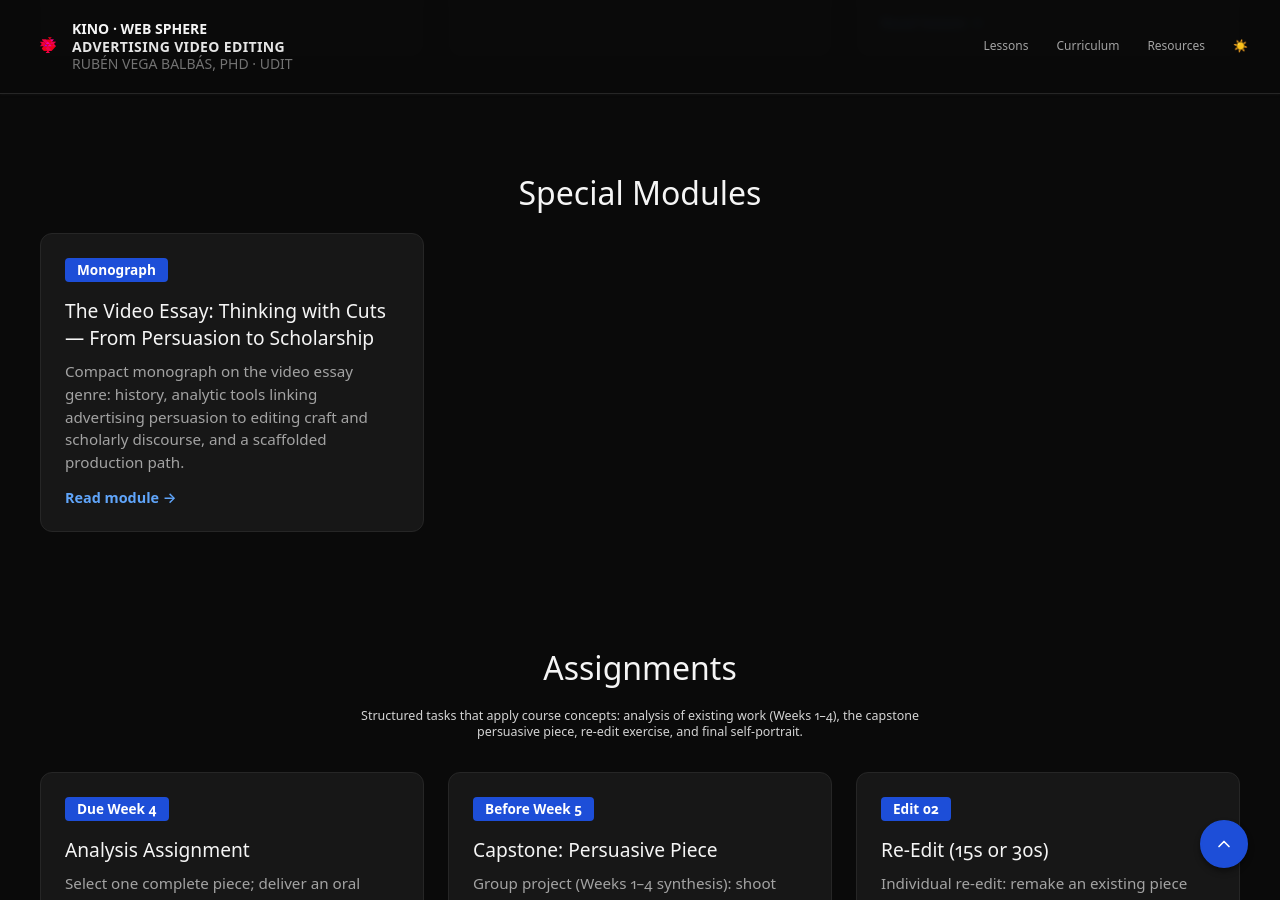
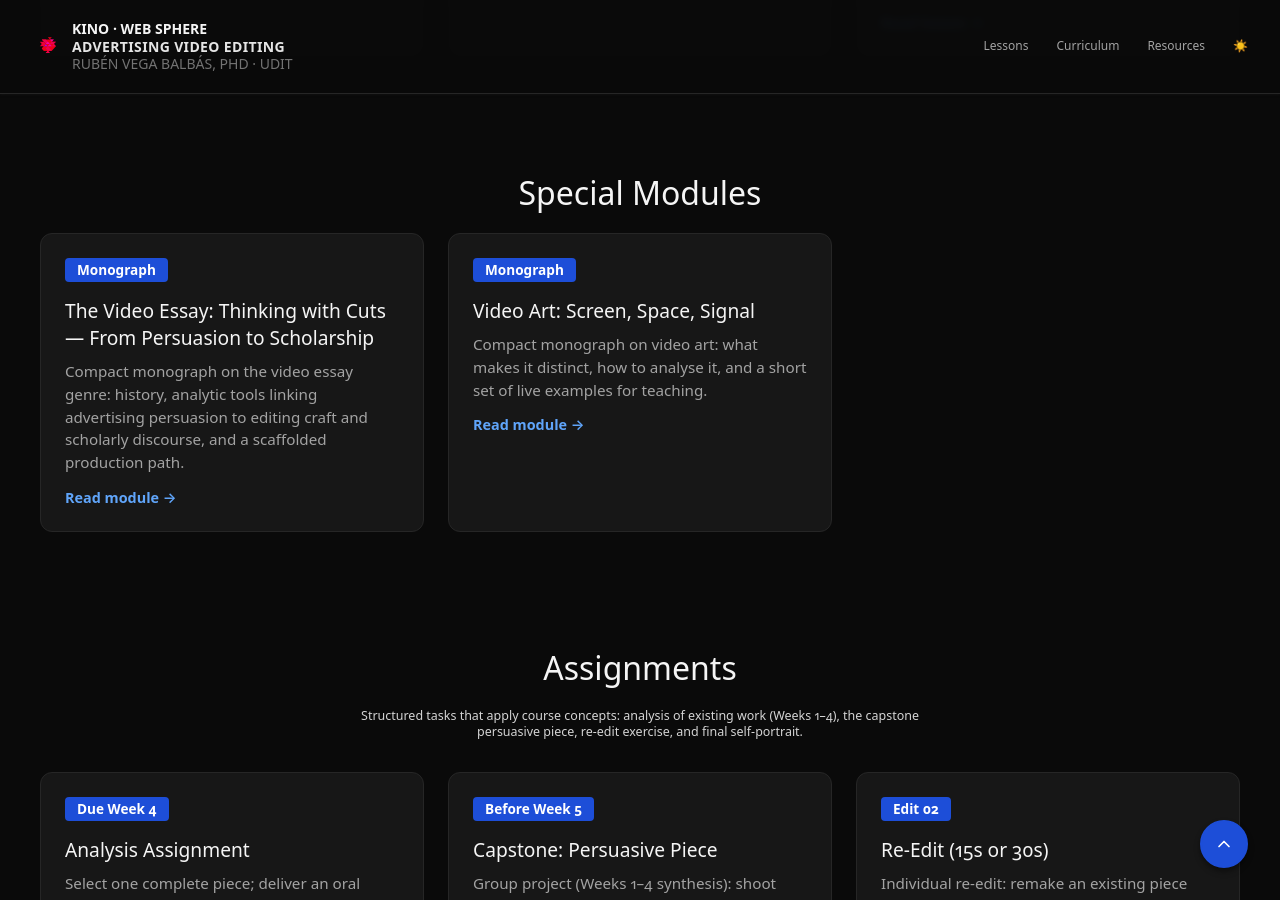
Before and after one commit to ruvebal/advertising-video_editing-udit, a Jekyll site: the page built from docs/index.html, in a window 1280 px wide and 900 px high, scrolled down 2784 px. Built offline with Jekyll 4.4.1, drawn with Linux system fonts in a browser that asks for light colours; part of the change alters nothing that is shown.

Commit message:
feat: add new monograph on video art, detailing its distinct characteristics, analysis toolkit, and live examples for teaching; update video essay monograph to link to the new resource

```diff
--- /dev/null
+++ b/docs/_prompts/video-art-monograph.md
@@ -0,0 +1,238 @@
+---
+layout: lesson
+title: 'Video Art: Screen, Space, Signal'
+week: null
+description: 'Compact monograph on video art: what makes it distinct, how to analyse it, and a short set of live examples for teaching.'
+permalink: /prompts/video-art-monograph/
+prev_week:
+ number: null
+ title: 'The Video Essay: Thinking with Cuts'
+ url: /prompts/video-essay-monograph/
+next_week:
+ number: null
+ title: ''
+ url: null
+---
+
+# Video Art: Screen, Space, Signal
+
+<figure class="quote">
+<blockquote>
+Video art is not only something you watch. It is something that organizes time, space, bodies, and attention.
+</blockquote>
+<figcaption>
+&mdash; Seminar synthesis
+</figcaption>
+</figure>
+
+This monograph gives students a short working definition of **video art**, a compact genealogy, a basic analysis toolkit, and a set of **live examples** that can be screened or assigned quickly.
+
+---
+
+## 1. What Makes Video Art Distinct?
+
+Video art is not simply cinema moved into a museum. It is a **time-based art form** that treats moving images as material: **signal, feedback, loop, monitor, projection, installation, and viewer position**.
+
+Three useful distinctions:
+
+- **Film** often privileges narrative and fixed spectatorship.
+- **Television** privileges broadcast flow and mass address.
+- **Video art** often privileges experiment, spatial display, repetition, embodiment, and critical use of the screen itself.
+
+In teaching terms, students should ask not only **What does it show?** but also:
+
+- Where is the screen?
+- How long does the loop run?
+- Is the viewer seated, passing, surrounded, or reflected?
+- Does the work behave like a document, a performance, an installation, an essay, or a sabotage of media language?
+
+---
+
+## 2. Fast Genealogy
+
+Use this compact sequence in class:
+
+1. **Television as object**: artists begin by treating TV as image, machine, and ideology.
+2. **Video as language**: editing, feedback, playback, and signal become expressive tools.
+3. **Performance and identity**: the camera becomes a mirror, witness, and political surface.
+4. **Installation and environment**: video leaves the single monitor and occupies architectural space.
+5. **Networked image culture**: video art expands into archives, public screens, online circulation, and post-internet conditions.
+
+This makes video art a strong bridge topic between **experimental cinema**, **performance**, **feminist media critique**, **installation**, and **digital culture**.
+
+---
+
+## 3. How to Read a Video Artwork
+
+Keep analysis simple and repeatable. Ask students to track five things:
+
+| Lens               | Key question                                                                   |
+| ------------------ | ------------------------------------------------------------------------------ |
+| **Screen**         | Is the screen a window, a mirror, a monitor, or an object?                     |
+| **Body**           | What does the work do with gesture, identity, performance, or the gaze?        |
+| **Space**          | Is this meant for a single channel, a room, a loop, or an installation?        |
+| **Time**           | Does it build through duration, repetition, interruption, slowness, or rhythm? |
+| **Media critique** | Does it reuse, parody, appropriate, or expose mass-media language?             |
+
+Short rule for students: **description first, interpretation second**.
+Example: "The clip repeats the transformation three times" before "The work criticizes television femininity."
+
+---
+
+## 4. Live Examples for Class
+
+Start with these. They are the most useful public-facing examples from the attached monograph because they are reachable online and easy to discuss in class.
+
+### 1. Nam June Paik - _Paik's Video Study_ (ongoing archive)
+
+**Why use it:** Best entry point for the idea of video as archive, experiment, and artist-built media language.
+**Use in class:** Ask students to build a 3-work mini-playlist and explain the order.
+**Live link:** [Paik's Video Study](https://njpart.ggcf.kr/pages/njpvideo)
+
+### 2. Martha Rosler - _Semiotics of the Kitchen_ (1975, excerpt)
+
+**Why use it:** Clean, direct example of parody, feminist critique, gesture, and television format sabotage.
+**Use in class:** Perfect for a first close reading of body, props, framing, and repetition.
+**Live link:** [MoMA excerpt](https://www.moma.org/multimedia/embed/video/122/800)
+
+### 3. Joan Jonas - _Layers of Time_ (2016) + _Vertical Roll_ (1972)
+
+**Why use it:** Excellent bridge between performance, feedback, glitch, and feminist video history.
+**Use in class:** Show the interview first, then compare it with a clip/documentation of _Vertical Roll_.
+**Live links:** [Joan Jonas: Layers of Time](https://vimeo.com/161898589) and [Vertical Roll clip](https://www.dailymotion.com/video/x9crft6)
+
+### 4. Pipilotti Rist - _Color is Dangerous_ (2016 interview)
+
+**Why use it:** Helps students understand video art as affect, color, body, intimacy, and installation thinking.
+**Use in class:** Good when students assume video art must be austere or purely theoretical.
+**Live link:** [Pipilotti Rist interview](https://vimeo.com/167880482)
+
+### 5. Shirin Neshat - _Advice to the Young_ (2018 interview)
+
+**Why use it:** Strong introduction to political voice, image ethics, and the relation between art and public meaning.
+**Use in class:** Pair with discussion of how video art moves between gallery space and geopolitical discourse.
+**Live link:** [Louisiana Channel interview](https://channel.louisiana.dk/video/shirin-neshat-advice-to-the-young)
+
+### 6. Cecilia Condit - _Possibly in Michigan_ (1983)
+
+**Why use it:** Shows how video art can be narrative, uncanny, musical, and disturbing at the same time.
+**Use in class:** Good for discussing cult circulation, tone, performance, and internet afterlives.
+**Content note:** unsettling tone, violence.
+**Live link:** [Vimeo](https://vimeo.com/44030303)
+
+### 7. Bruce Nauman - _Good Boy Bad Boy_ (1985)
+
+**Why use it:** Excellent for teaching language, repetition, emotional escalation, and two-channel structure in video art.
+**Use in class:** Use it to discuss how performance, syntax, and slight asynchrony can generate tension without conventional narrative editing.
+**Live link:** [YouTube](https://www.ubu.com/film/nauman_gooda.html)
+**Institutional reference:** [Tate](https://www.tate.org.uk/art/artworks/nauman-good-boy-bad-boy-t06853)
+
+---
+
+## 5. Five Short Video Art Works for University Video Editing Students
+
+This shortlist is designed for editing students: every work is short, technically teachable, and useful for discussing **repetition, performance-to-camera, sound-image tension, appropriation, or medium-specific video effects**.
+
+**Best first pick:** _Technology/Transformation: Wonder Woman_ (1978-79). It is one of the clearest early lessons in how **repetition, looping, and re-ordering** can turn television flow into critique.
+
+### 1. Dara Birnbaum - _Technology/Transformation: Wonder Woman_ (1978-79)
+
+- **Duration:** 5:50
+- **Public viewing:** [Dailymotion](https://www.dailymotion.com/video/x4y5e5)
+- **Institutional reference:** [MoMA collection record](https://www.moma.org/collection/works/114400)
+- **Why it matters:** canonical appropriation work; turns broadcast spectacle into an analysis of gender, power, and televisual repetition.
+- **Editing lesson:** loop structure, repeated gesture, sampled sound, tempo through re-ordering.
+- **Class exercise:** make a 60-90 second repeat-edit study from one source clip, changing meaning only through repetition, order, and sound.
+
+### 2. Martha Rosler - _Semiotics of the Kitchen_ (1975)
+
+- **Duration:** 6:09
+- **Public viewing:** [UbuWeb](https://www.ubu.com/film/rosler_semiotics.html)
+- **Institutional reference:** [MoMA excerpt](https://www.moma.org/multimedia/embed/video/122/800)
+- **Why it matters:** a foundational feminist video performance that shows how structure and gesture can replace heavy montage.
+- **Editing lesson:** internal rhythm, escalation, prop choreography, and fixed framing as a form of temporal composition.
+- **Class exercise:** produce a one-shot or minimal-cut micro-work where meaning comes from action sequencing, not shot variety.
+
+### 3. Nancy Holt - _Underscan_ (1974)
+
+- **Duration:** 9:12
+- **Public viewing:** [Dailymotion](https://www.dailymotion.com/video/x8kcgc5)
+- **Institutional reference:** [Holt/Smithson Foundation](https://holtsmithsonfoundation.org/nancy-holt-underscan-1974)
+- **Why it matters:** a strong example of medium-specific video thinking: still photographs become unstable through underscanning, while voice-over compresses years of correspondence.
+- **Editing lesson:** sound-led structure, serial stills, time compression, and a repeated image transformation as formal logic.
+- **Class exercise:** edit a short "letters-to-video" piece from still images plus voice-over, using one recurring transformation as the work's visual signature.
+
+### 4. Pipilotti Rist - _I'm Not The Girl Who Misses Much_ (1986)
+
+- **Duration:** circulating versions vary; commonly under 10 minutes
+- **Public viewing:** [YouTube](https://www.youtube.com/watch?v=hjvWXiUp1hI)
+- **Institutional reference:** [Louisiana Channel interview context](https://vimeo.com/167880482)
+- **Why it matters:** compact, bodily, distorted, and pop-aware; perfect for showing how video art can construct affect through timing and instability rather than plot.
+- **Editing lesson:** speed change, repetition, audio distortion, and deliberate sync breakdown.
+- **Class exercise:** shoot one repeated gesture and create two versions: one sync-driven, one sync-broken through speed ramps and audio manipulation.
+
+### 5. Richard Serra - _Hand Catching Lead_ (1968)
+
+- **Duration:** about 3 minutes
+- **Public viewing:** [UbuWeb](https://www.ubu.com/film/serra_lead.html)
+- **Why it matters:** a near-zero edit work that teaches duration, repetition, and micro-variation inside a fixed frame.
+- **Editing lesson:** static framing, endurance, rhythm without cutting, and the meaning of minimal event.
+- **Class exercise:** shoot a 2-4 minute one-shot repetitive action, then make a second version that changes only the sound track.
+
+**Estimated total runtime:** about 32 minutes.
+
+---
+
+## 6. Stable Reference Works
+
+These are especially useful when you want museum-grade framing, metadata, or analysis around a work:
+
+- [MoMA, _Signals: How Video Transformed the World_](https://www.moma.org/calendar/exhibitions/5224) - concise institutional framing for the medium as a whole.
+- [LANDMARKS, Dara Birnbaum - _Technology/Transformation: Wonder Woman_](https://landmarks.utexas.edu/video-art/technologytransformation-wonder-woman) - excellent classroom text on appropriation and television ideology.
+- [The Broad, Barbara Kruger - _Untitled (Your body is a battleground)_](https://www.thebroad.org/art/barbara-kruger/untitled-your-body-battleground) - strong for text-image politics and protest language.
+- [Smithsonian American Art Museum, Carolee Schneemann - _Fuses_](https://americanart.si.edu/artwork/fuses-77212) - reliable institutional record for body politics and moving-image materiality.
+- [LUX, Barbara Hammer - _Dyketactics_](https://lux.org.uk/work/dyketactics/) - concise catalog framing for lesbian experimental video/film practice.
+
+---
+
+## 7. Teaching Use
+
+### One-session seminar flow
+
+1. Define video art in one sentence: **screen + time + space + viewer**.
+2. Screen two short examples with different logics:
+   Rosler for parody/media critique, and Jonas or Rist for embodiment/perception.
+3. Ask students to describe before interpreting:
+   screen, body, space, time, media critique.
+4. End with one comparison question:
+   how would this work change if shown on TikTok, in a cinema, or in a museum room?
+
+### Fast assignment prompt
+
+Ask students to choose one live example and write **250-400 words** answering:
+
+- What does the work do with the screen?
+- How does time operate: loop, repetition, interruption, buildup?
+- Is the work closer to performance, essay, installation, protest, archive, or media sabotage?
+- What changes if we imagine it in another display context?
+
+---
+
+## 8. Key Takeaways
+
+1. Video art is not defined only by content but by **display logic** and **viewer position**.
+2. It often works through **loop, repetition, feedback, appropriation, and installation**.
+3. Many canonical works are also critiques of **television, gender roles, and mass-media language**.
+4. The best way to teach it is comparatively: one work about **media critique**, one about **embodiment**, one about **space**.
+5. Students need both **live examples** and **stable museum/distributor references**.
+
+---
+
+## Link Note
+
+Selected links from the source document were checked during integration.
+I kept this monograph focused on public examples and stable institutional references. Some Vimeo pages may show a human-verification screen to automated tools, but they are public viewing pages suitable for classroom pointing.
+
+---
+
+**_ End of Video Art Monograph _**
--- a/docs/_prompts/video-essay-monograph.md
+++ b/docs/_prompts/video-essay-monograph.md
@@ -10,8 +10,8 @@ prev_week:
  url: /prompts/week-11/
 next_week:
  number: null
- title: ''
- url: null
+ title: 'Video Art: Screen, Space, Signal'
+ url: /prompts/video-art-monograph/
 ---
 
 <!-- prettier-ignore-start -->
```
